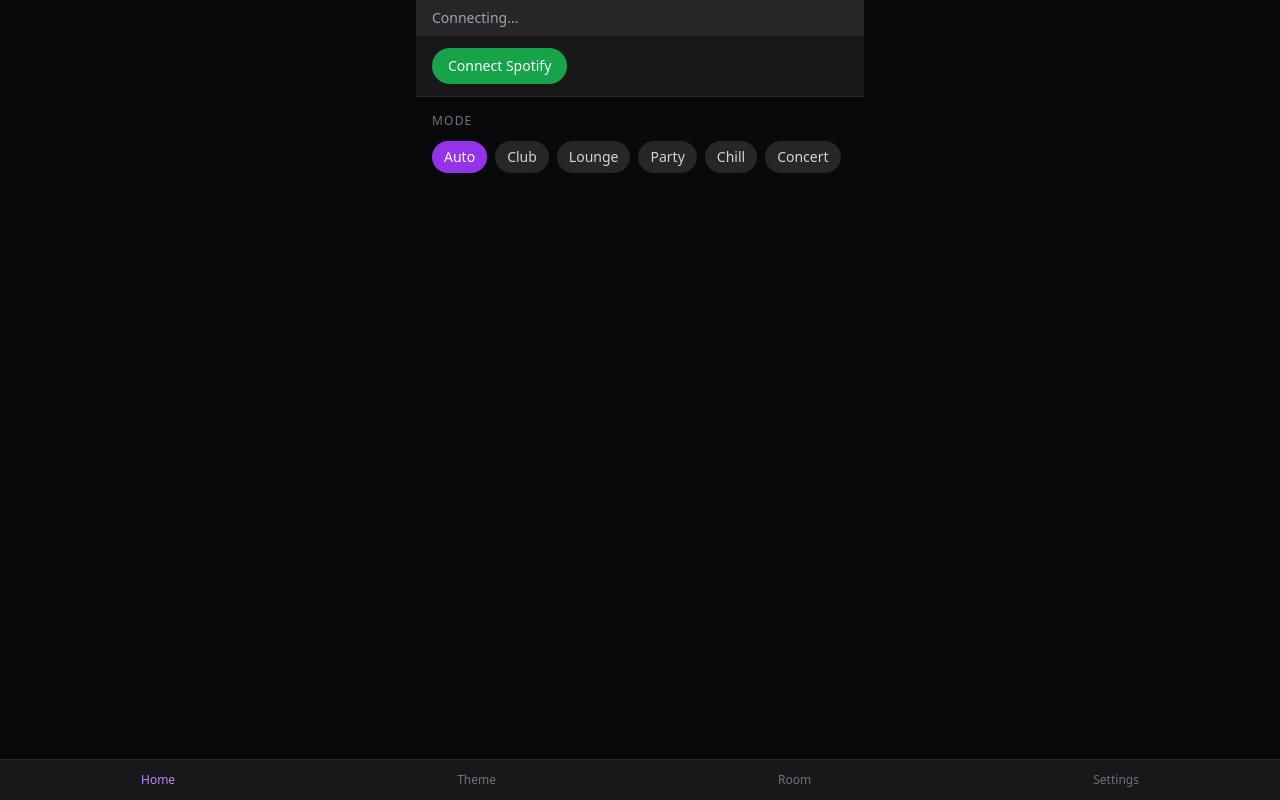
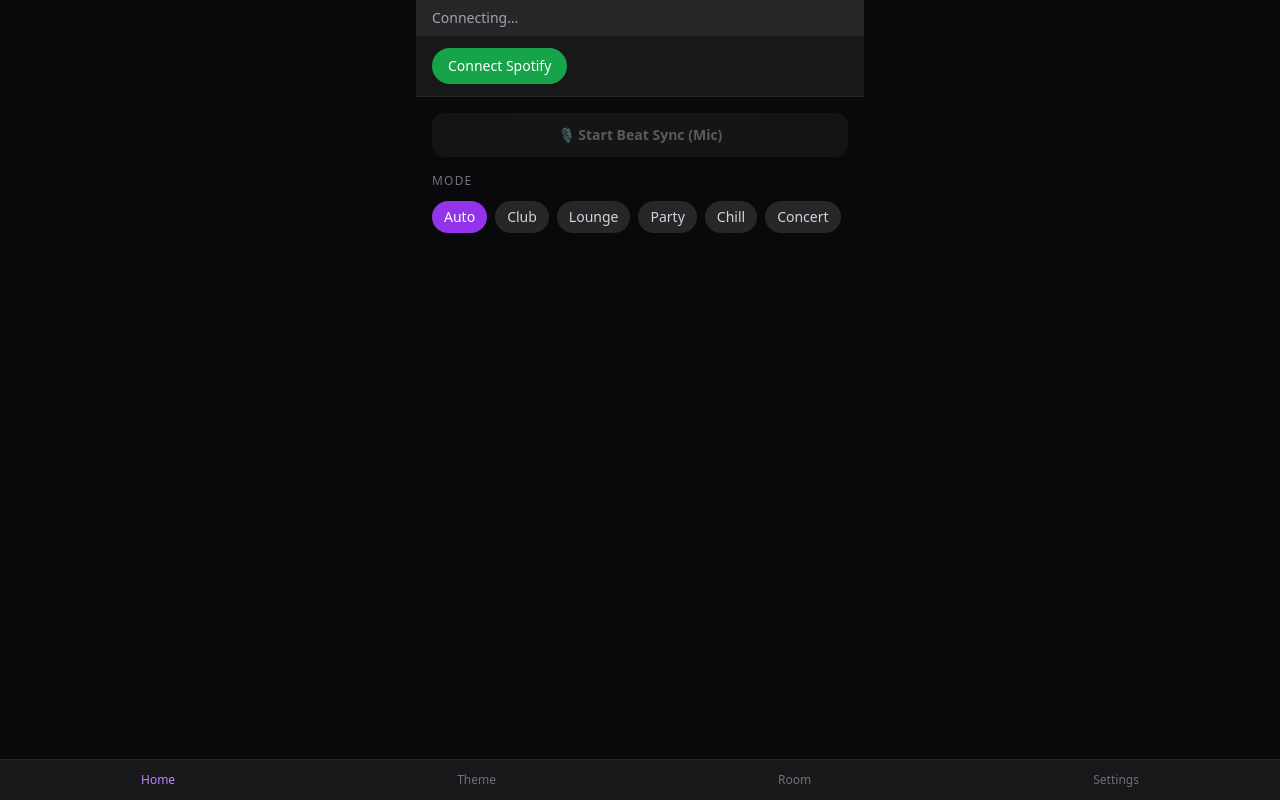
Before and after one commit to teenpaws/Lumiq, a React (Vite) app in the folder pwa/: page / in a window 1280 px wide. Built offline with nearby package versions, Linux system fonts and the light colour scheme.

Commit message:
Add mic beat sync toggle button to HomePage

```diff
--- a/pwa/src/pages/HomePage.jsx
+++ b/pwa/src/pages/HomePage.jsx
@@ -1,14 +1,44 @@
+import { useState, useEffect, useRef } from 'react';
 import { useSpotifyPoller } from '../hooks/useSpotifyPoller.js';
 import { useBridgeStatus } from '../hooks/useBridgeStatus.js';
 import { StatusBanner } from '../components/StatusBanner.jsx';
 import { ModePanel } from '../components/ModePanel.jsx';
 import { useStore } from '../store/useStore.js';
+import { createClient } from '../api/bridge.js';
 import { buildAuthUrl } from '../auth/pkce.js';
+
+const MIC_INTERVAL_MS = 8000;
 
 export function HomePage() {
   useSpotifyPoller();
   useBridgeStatus();
-  const { currentTrack, accessToken } = useStore((s) => ({ currentTrack: s.currentTrack, accessToken: s.accessToken }));
+  const { currentTrack, accessToken, bridgeUrl } = useStore((s) => ({
+    currentTrack: s.currentTrack,
+    accessToken: s.accessToken,
+    bridgeUrl: s.bridgeUrl,
+  }));
+  const [micSync, setMicSync] = useState(false);
+  const intervalRef = useRef(null);
+
+  useEffect(() => {
+    if (!micSync || !bridgeUrl) return;
+    const client = createClient(bridgeUrl);
+    // Fire immediately, then repeat every 8s
+    client.pushTrack('mic_test', 0, true, '').catch(() => {});
+    intervalRef.current = setInterval(() => {
+      client.pushTrack('mic_test', 0, true, '').catch(() => {});
+    }, MIC_INTERVAL_MS);
+    return () => clearInterval(intervalRef.current);
+  }, [micSync, bridgeUrl]);
+
+  function toggleMicSync() {
+    if (micSync) {
+      // Stop
+      clearInterval(intervalRef.current);
+      if (bridgeUrl) createClient(bridgeUrl).pushTrack('mic_test', 0, false, '').catch(() => {});
+    }
+    setMicSync((v) => !v);
+  }
 
   async function connectSpotify() {
     const url = await buildAuthUrl(import.meta.env.VITE_SPOTIFY_CLIENT_ID, import.meta.env.VITE_SPOTIFY_REDIRECT_URI);
@@ -31,6 +61,27 @@ export function HomePage() {
           <p className="text-xs text-zinc-500 truncate">{currentTrack.artist}</p>
         </div>
       )}
+
+      {/* Mic Beat Sync (no Spotify needed) */}
+      <div className="px-4 pt-4">
+        <button
+          onClick={toggleMicSync}
+          disabled={!bridgeUrl}
+          className={`w-full py-3 rounded-xl text-sm font-semibold transition-colors ${
+            micSync
+              ? 'bg-purple-600 text-white animate-pulse'
+              : 'bg-zinc-800 text-zinc-300 hover:bg-zinc-700'
+          } disabled:opacity-40`}
+        >
+          {micSync ? '🎙 Syncing to Beat — Tap to Stop' : '🎙 Start Beat Sync (Mic)'}
+        </button>
+        {micSync && (
+          <p className="text-xs text-zinc-500 mt-1 text-center">
+            Play music near your laptop · bridge listens every 8s
+          </p>
+        )}
+      </div>
+
       <ModePanel />
     </div>
   );
```
